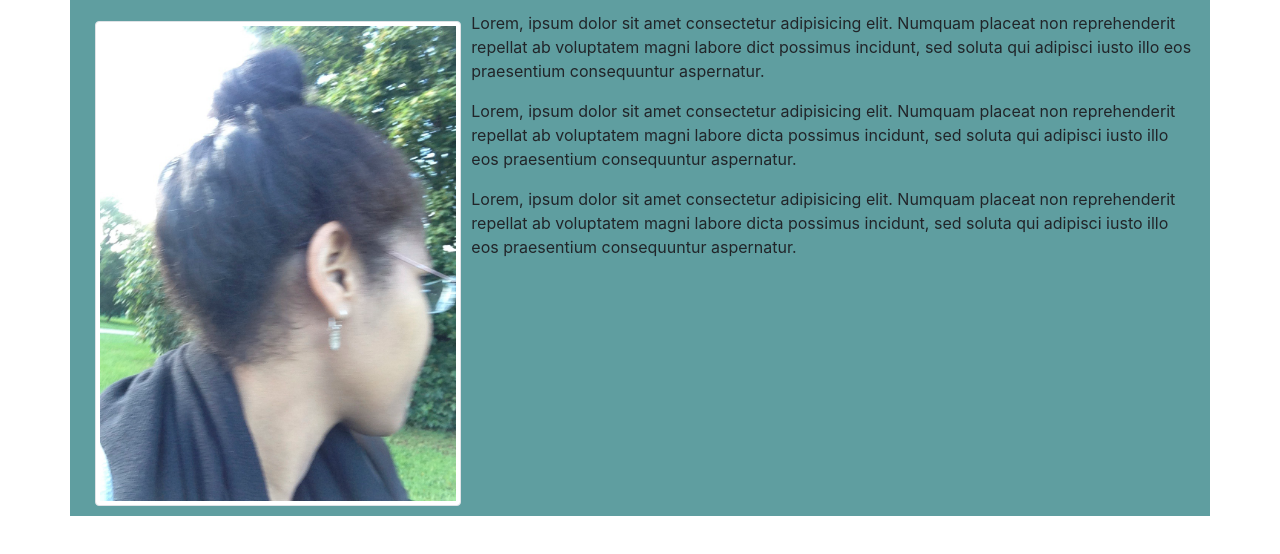
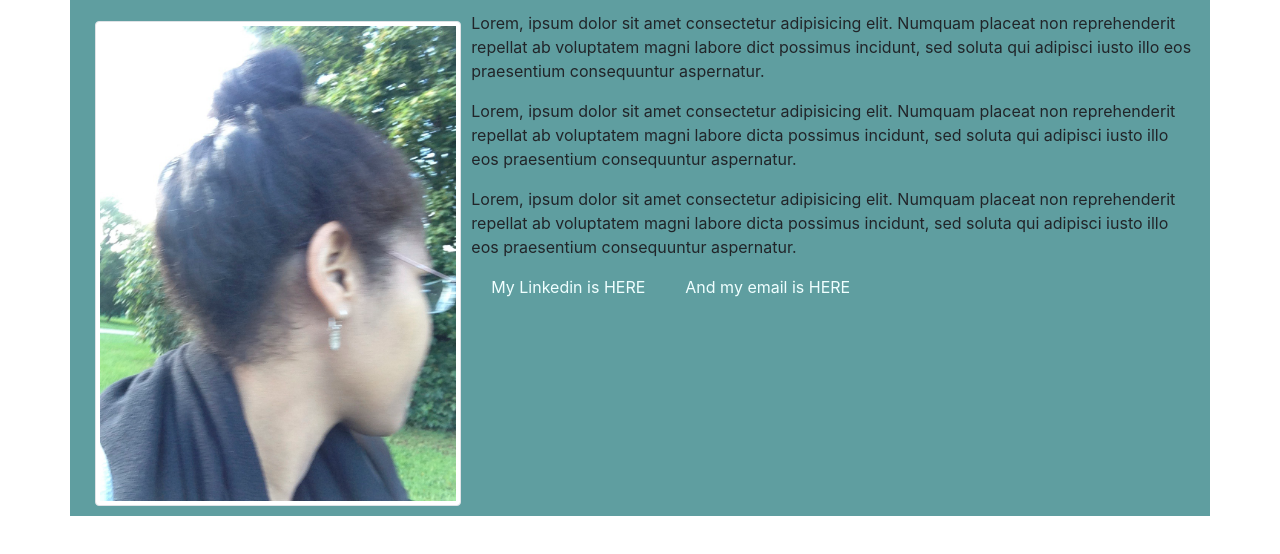
Before and after one commit to inbtween/responsive_portfolio, a plain HTML site: page index.html in a window 1280 px wide. Shown: the part 126-680 px from the top of the page. Drawn offline with nearby package versions, Linux system fonts and the light colour scheme.

Commit message:
added linkedIn and email address

```diff
--- a/index.html
+++ b/index.html
@@ -78,6 +78,15 @@
             possimus incidunt, sed soluta qui adipisci iusto illo eos
             praesentium consequuntur aspernatur.
           </p>
+          <p>
+            <a
+              class="Social"
+              href="https://www.linkedin.com/in/michelle-smith-94a5871b9"
+              >My Linkedin is HERE</a
+            ><a class="Social" href="smith.michelle.a@gmail.com"
+              >And my email is HERE</a
+            >
+          </p>
         </div>
         <div class="container"></div>
       </div>
--- a/style.css
+++ b/style.css
@@ -32,6 +32,5 @@ h1 {
 .Social {
   text-align: center;
   margin: 20px;
-  font-family: "Franklin Gothic Medium", "Arial Narrow", Arial, sans-serif;
-  color: antiquewhite;
+  color: azure;
 }
```
